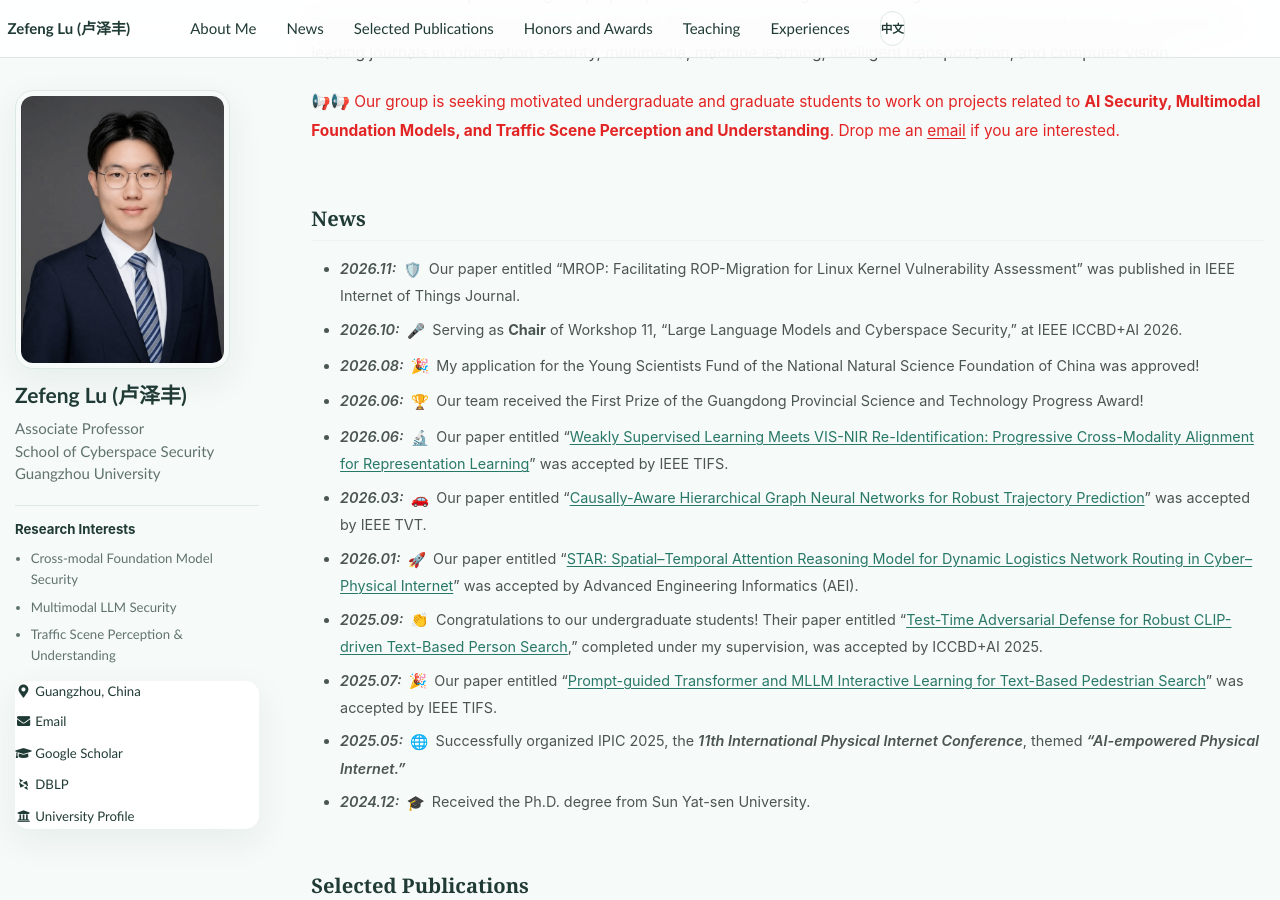
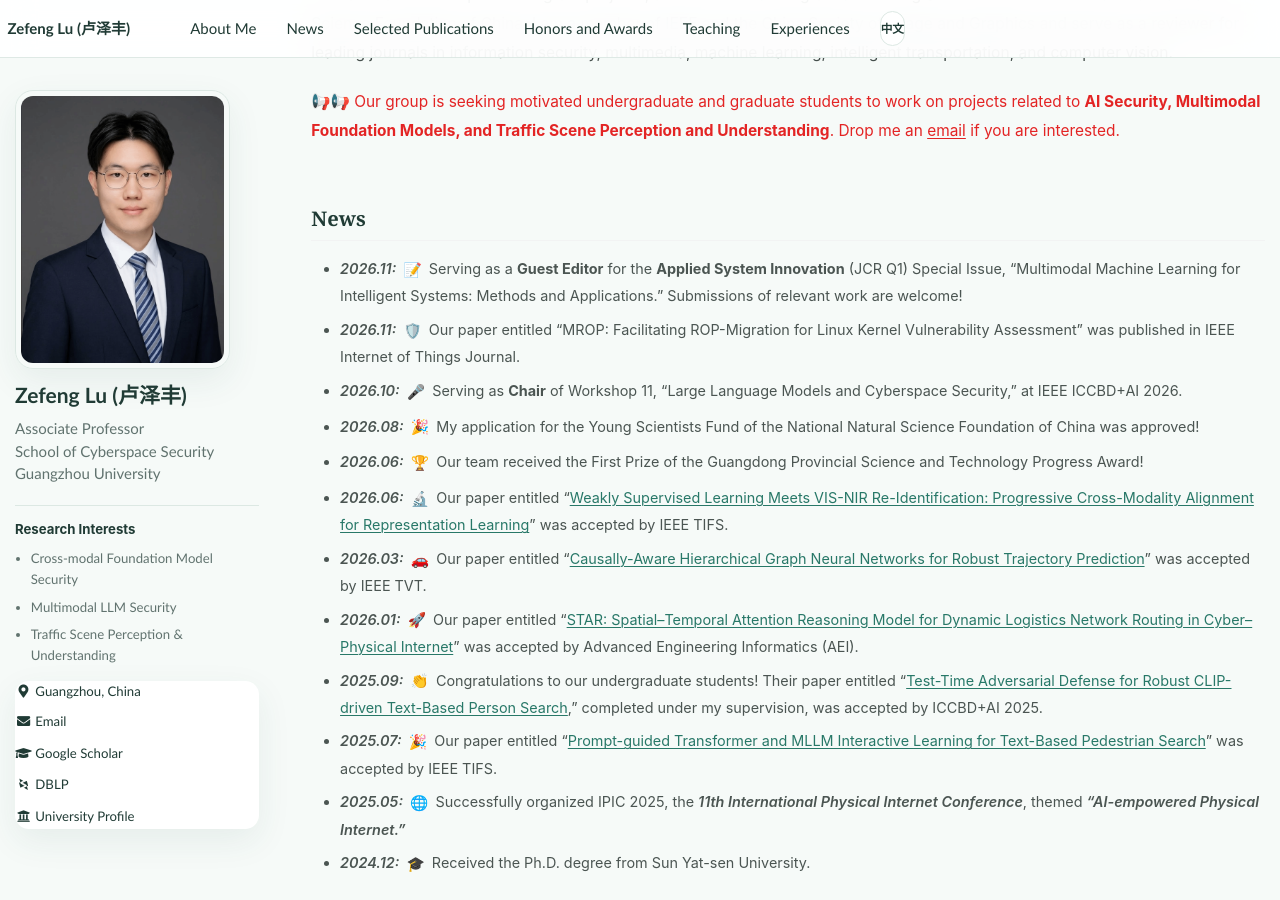
Before and after one commit to ZefengLU-GZHU/zefenglu-gzhu.github.io, a Jekyll site: the page built from _pages/about.md, in a window 1280 px wide and 900 px high, scrolled down 496 px. Built offline with Jekyll 4.4.1, drawn with Linux system fonts in a browser that asks for light colours; some web fonts are replaced; our own code applies the rules of GitHub Pages for plain Markdown files.

Commit message:
Add ASI guest editor news

```diff
--- a/_pages/about.md
+++ b/_pages/about.md
@@ -86,6 +86,7 @@ redirect_from:
 
 <div class="news-list lang-en" markdown="1">
 
+- ***2026.11:*** <span class="news-emoji" aria-hidden="true">📝</span> Serving as a **Guest Editor** for the **Applied System Innovation** (JCR Q1) Special Issue, “Multimodal Machine Learning for Intelligent Systems: Methods and Applications.” Submissions of relevant work are welcome!
 - ***2026.11:*** <span class="news-emoji" aria-hidden="true">🛡️</span> Our paper entitled “MROP: Facilitating ROP-Migration for Linux Kernel Vulnerability Assessment” was published in IEEE Internet of Things Journal.
 - ***2026.10:*** <span class="news-emoji" aria-hidden="true">🎤</span> Serving as **Chair** of Workshop 11, “Large Language Models and Cyberspace Security,” at IEEE ICCBD+AI 2026.
 - ***2026.08:*** <span class="news-emoji" aria-hidden="true">🎉</span> My application for the Young Scientists Fund of the National Natural Science Foundation of China was approved!
@@ -102,6 +103,7 @@ redirect_from:
 
 <div class="news-list lang-zh" markdown="1">
 
+- ***2026.11:*** <span class="news-emoji" aria-hidden="true">📝</span> 担任《**Applied System Innovation**》期刊（JCR Q1）特刊“Multimodal Machine Learning for Intelligent Systems: Methods and Applications”**客座编辑**，欢迎相关工作投稿！
 - ***2026.11:*** <span class="news-emoji" aria-hidden="true">🛡️</span> 论文《MROP: Facilitating ROP-Migration for Linux Kernel Vulnerability Assessment》发表于 IEEE Internet of Things Journal。
 - ***2026.10:*** <span class="news-emoji" aria-hidden="true">🎤</span> 担任 IEEE ICCBD+AI 2026 Workshop 11“大语言模型与网络空间安全”**主席（Chair）**。
 - ***2026.08:*** <span class="news-emoji" aria-hidden="true">🎉</span> 我的国家自然科学基金青年项目获批！
```
